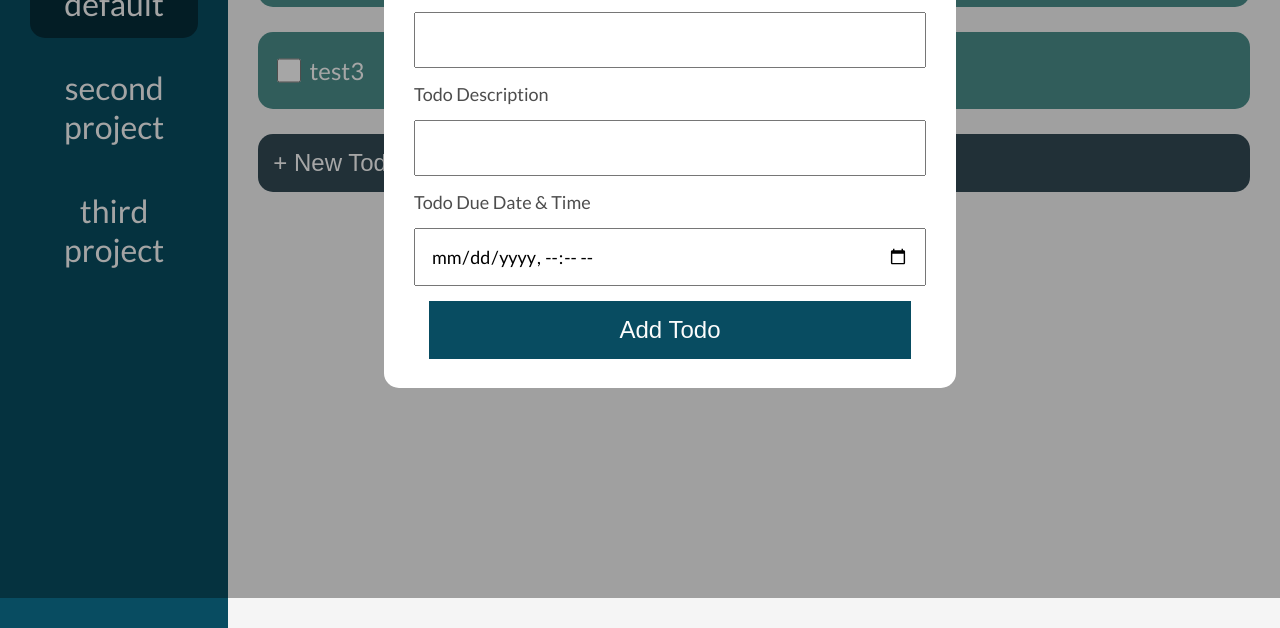
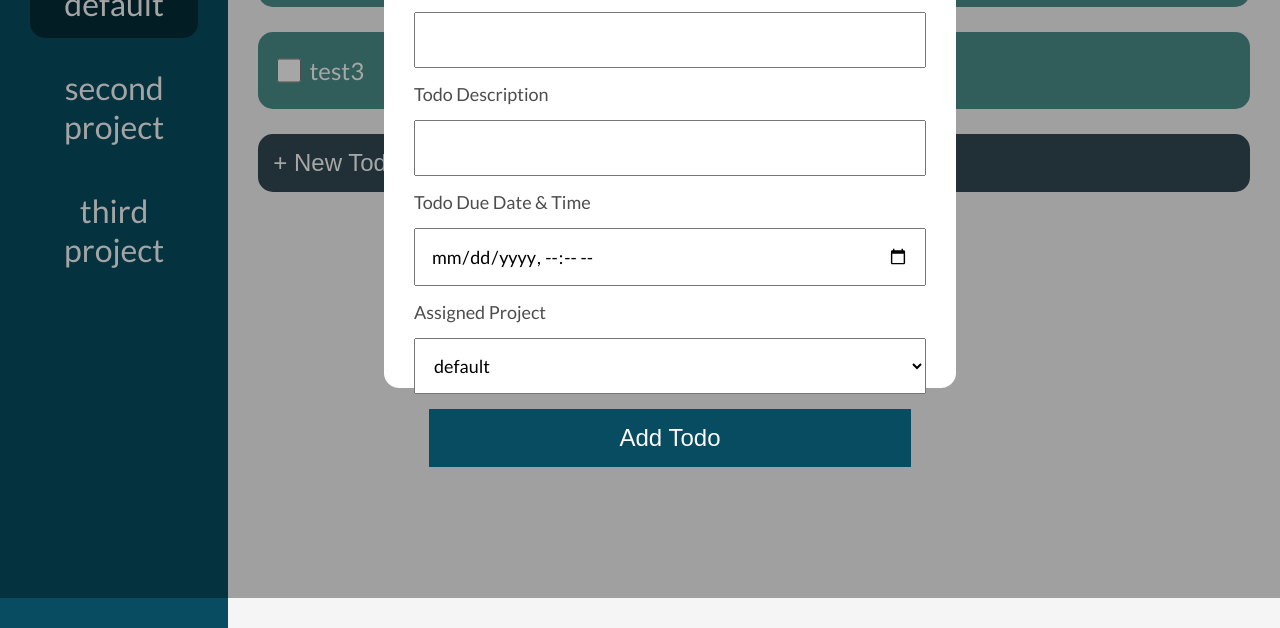
Before and after one commit to Omarpixel9/Odin_TodoList, a website built with webpack: page dist/index.html in a window 1280 px wide. Both pictures are taken after a click on the button "+ New Todo". Shown: the part 202-830 px from the top of the page. Built offline with nearby package versions, Linux system fonts and the light colour scheme.

Commit message:
added: adding todo feature

```diff
--- a/src/dom-manip.js
+++ b/src/dom-manip.js
@@ -63,17 +63,19 @@ const loadTodoDetailDisplay = (todo) => {
     document.body.classList.add('notScrollable');
     const todoDetailBackground = buildElement('div', 'todoDetailsBackground');
     const confirmMessageButtons = ['No', 'Yes'];
+    const closeDisplay = () => {
+        contentDiv.removeChild(todoDetailDiv);
+        contentDiv.removeChild(todoDetailBackground);
+    }
     // Close Todo Detail Display
-    const closeDisplay = () => {
+    const closeDisplayDialog = () => {
         swal('Are you sure you want to close this dialog?', "Any changes will not be saved.", "warning", {buttons: confirmMessageButtons}).then((value) => {
             if (value) {
-                contentDiv.removeChild(todoDetailDiv);
-                contentDiv.removeChild(todoDetailBackground);
+                closeDisplay();
             }
         });
     };
-
-    todoDetailBackground.addEventListener('click', closeDisplay);
+    todoDetailBackground.addEventListener('click', closeDisplayDialog);
     // Create container for todo content
     const todoDetailDiv = buildElement('div', 'todoDetails');
 
@@ -85,27 +87,45 @@ const loadTodoDetailDisplay = (todo) => {
     const formModel = {
         todoName: {
             label: 'Todo Name',
+            element: 'input',
             inputType: 'text',
         },
         todoDesc: {
             label: 'Todo Description',
+            element: 'input',
             inputType: 'text',
         },
         todoDueDate: {
             label: 'Todo Due Date & Time',
+            element: 'input',
             inputType: 'datetime-local',
         },
+        todoAssignedProject: {
+            label: 'Assigned Project',
+            element: 'select',
+        }
     };
 
     // Generate Form in DOM
     const todoForm = buildElement('form');
     // Form Details
     for (const field in formModel) {
-        console.log(formModel[field].label);
+        const myField = formModel[field];
+        console.log(myField.label);
         const labelElement = buildElement('label');
-        labelElement.textContent = formModel[field].label;
-        const inputElement = buildElement('input');
-        inputElement.type = formModel[field].inputType;
+        labelElement.textContent = myField.label;
+        labelElement.name = field + 'Label';
+        const inputElement = buildElement(myField.element);
+        inputElement.name = field + 'Input';
+
+        if (myField.inputType) inputElement.type = formModel[field].inputType;
+        if (field === 'todoAssignedProject') {
+            for (const project of projectsList) {
+                const option = buildElement('option');
+                option.textContent = project.name;
+                inputElement.appendChild(option);
+            }
+        }
         todoForm.appendChild(labelElement);
         todoForm.appendChild(inputElement);
     }
@@ -114,6 +134,20 @@ const loadTodoDetailDisplay = (todo) => {
     const addTodoBtn = buildElement('button');
     addTodoBtn.textContent = 'Add Todo';
     addTodoBtn.type = 'button';
+    addTodoBtn.addEventListener('click', () => {
+        let inputs = [];
+        let assignedProject;
+        for (const input of todoForm.children) {
+            if (input.name === 'todoAssignedProjectInput')
+                assignedProject = input.options[input.selectedIndex].textContent;
+            else if (input.tagName === 'INPUT')
+                inputs.push(input.value);
+        }
+        console.log(inputs);
+        addTodoToProject(Todo(inputs[0], inputs[1], inputs[2]), assignedProject);
+        closeDisplay();
+        updateTodosDisplay();
+    });
 
     todoDetailDiv.appendChild(titleDisplay);
     todoDetailDiv.appendChild(todoForm);
--- a/src/style.css
+++ b/src/style.css
@@ -84,7 +84,7 @@ body {
     color: rgb(77, 77, 77);
 }
 
-#todoDetails input[type='text'], #todoDetails input[type='datetime-local'] {
+#todoDetails input[type='text'], #todoDetails input[type='datetime-local'], select {
     font-size: 18px;
     padding: 15px;
     font-family: inherit;
```
